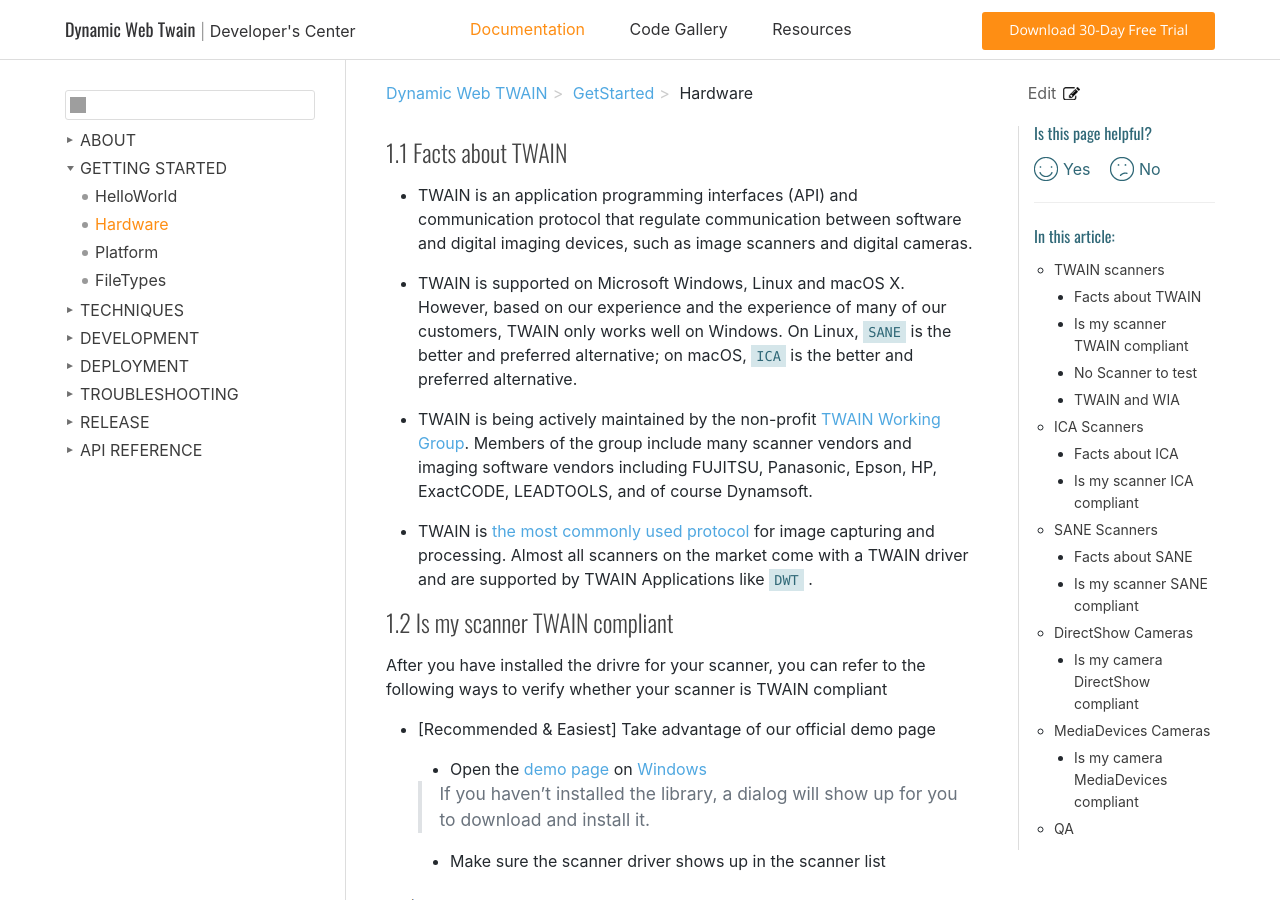
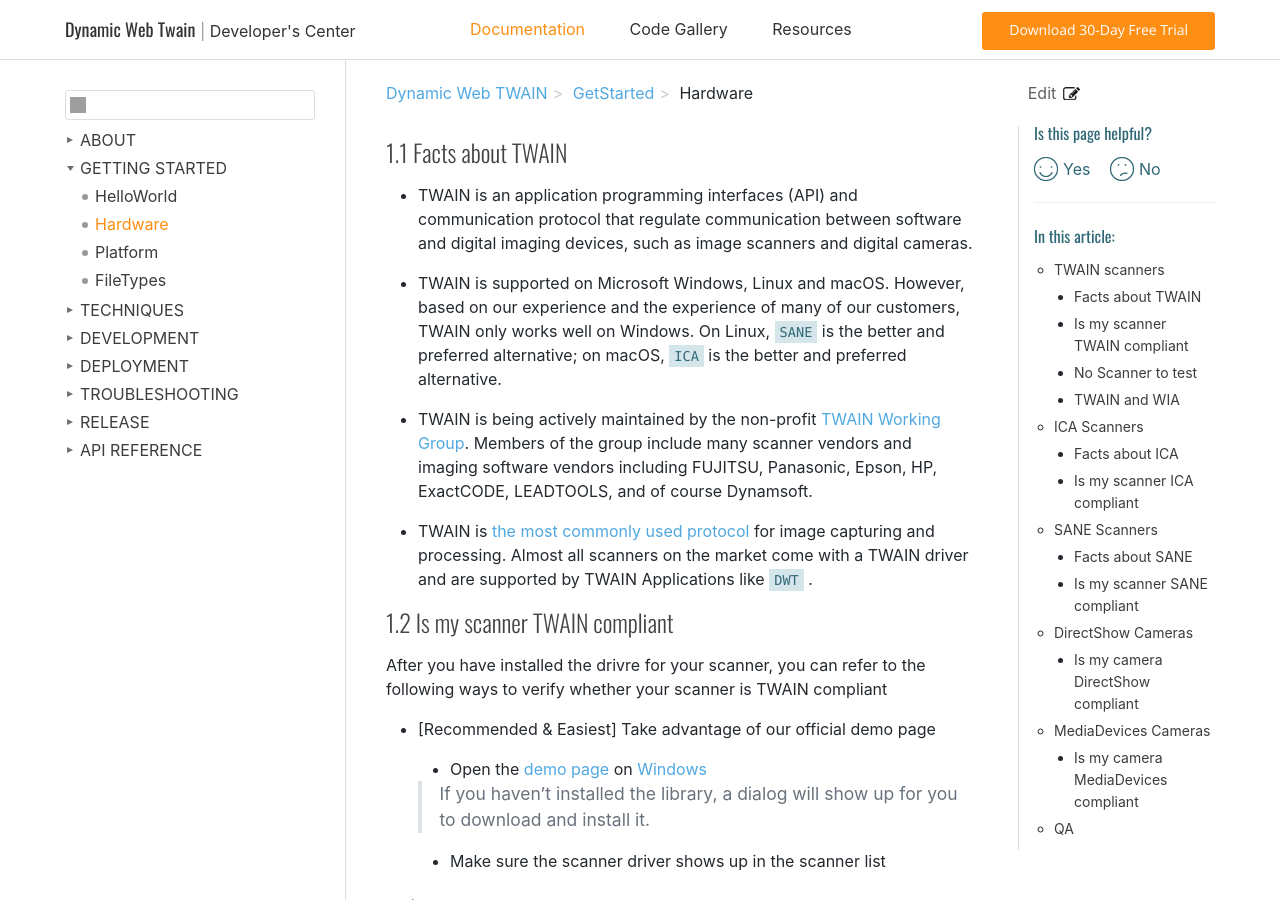
Before and after one commit to ztyyLV/web-twain-docs, a Jekyll site: the page built from getstarted/hardware.md, in a window 1280 px wide and 900 px high, scrolled down 569 px. Built offline with Jekyll 4.4.1, drawn with Linux system fonts in a browser that asks for light colours; comment, search, counter and statistics services are not loaded; grey boxes are pictures that could not be loaded.

```diff
--- a/getstarted/hardware.md
+++ b/getstarted/hardware.md
@@ -21,7 +21,7 @@ A major feature of `DWT` is to interact with imaging devices like scanners, came
 
 * TWAIN is an application programming interfaces (API) and communication protocol that regulate communication between software and digital imaging devices, such as image scanners and digital cameras.
 
-* TWAIN is supported on Microsoft Windows, Linux and macOS X. However, based on our experience and the experience of many of our customers, TWAIN only works well on Windows. On Linux, [ `SANE` ](#sane-scanners) is the better and preferred alternative; on macOS, [ `ICA` ](#ica-scanners) is the better and preferred alternative.
+* TWAIN is supported on Microsoft Windows, Linux and macOS. However, based on our experience and the experience of many of our customers, TWAIN only works well on Windows. On Linux, [ `SANE` ](#sane-scanners) is the better and preferred alternative; on macOS, [ `ICA` ](#ica-scanners) is the better and preferred alternative.
 
 * TWAIN is being actively maintained by the non-profit [TWAIN Working Group](https://www.twain.org/). Members of the group include many scanner vendors and imaging software vendors including FUJITSU, Panasonic, Epson, HP, ExactCODE, LEADTOOLS, and of course Dynamsoft.
 
```
